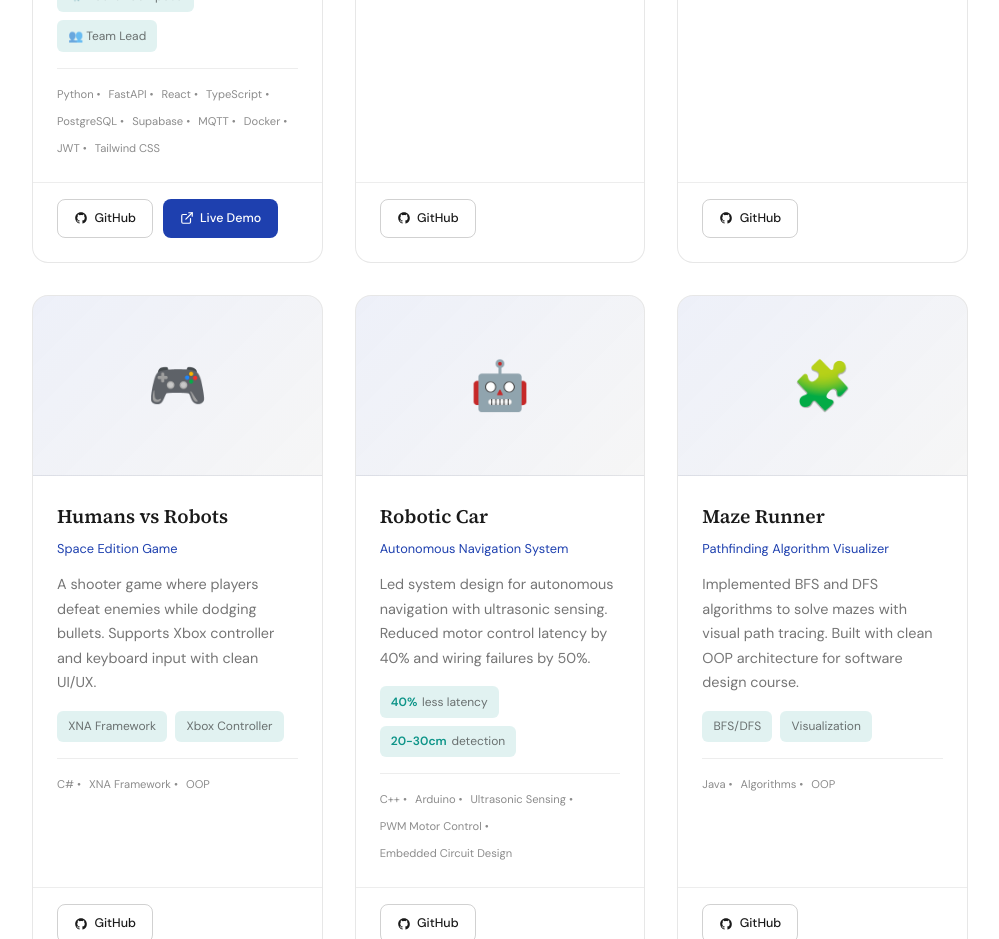
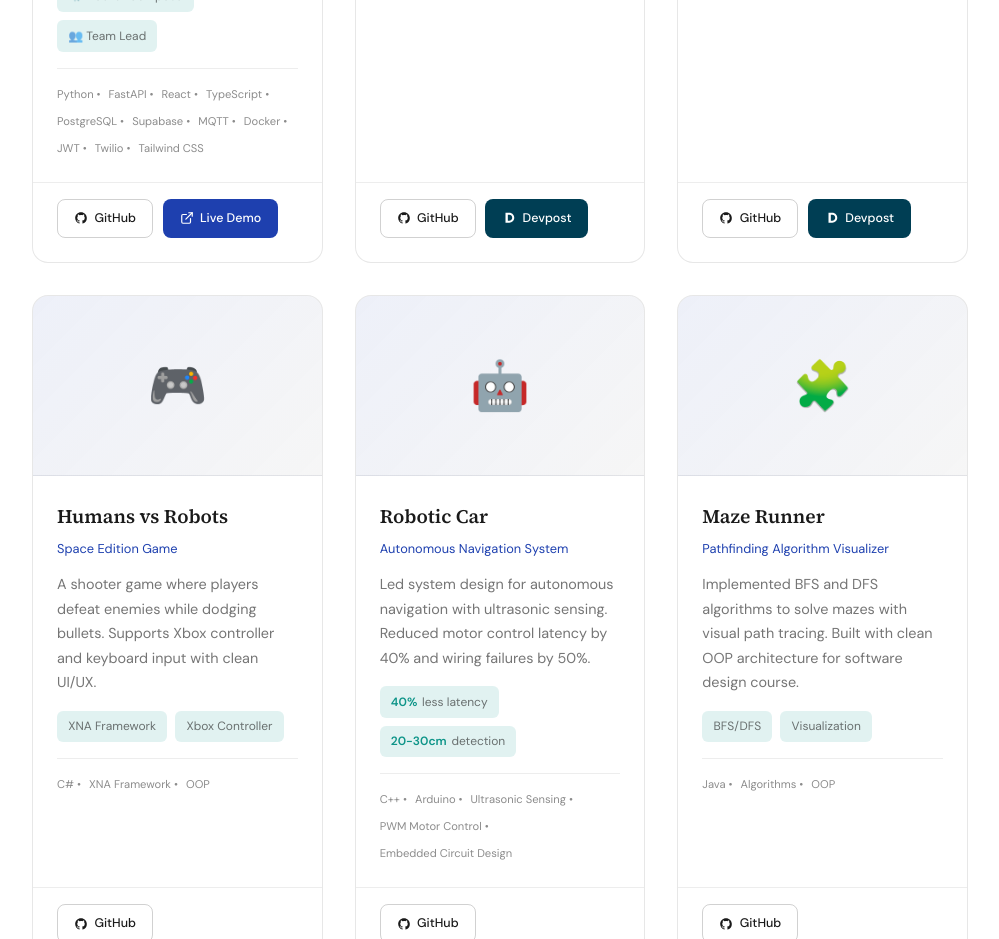
Before and after one commit to harmanpreet-sagar/personal-website, a Next.js app: page / in a window 1280 px wide. Shown: the part 3880-4819 px from the top of the page, without its empty margins (140-1139 px from the left). Built offline with nearby package versions, Linux system fonts and the light colour scheme.

Commit message:
update link buttons

```diff
--- a/app/globals.css
+++ b/app/globals.css
@@ -1023,6 +1023,16 @@ section {
   opacity: 0.85;
 }
 
+.project-link-devpost {
+  background: #003E54;
+  color: #ffffff;
+  border: 1px solid transparent;
+}
+
+.project-link-devpost:hover {
+  opacity: 0.85;
+}
+
 /* Hamburger and Mobile Menu - Hidden on Desktop */
 .hamburger {
   display: none;
--- a/components/Projects.tsx
+++ b/components/Projects.tsx
@@ -8,6 +8,7 @@ interface Project {
   emoji: string
   githubUrl: string
   demoUrl?: string
+  devpostUrl?: string
 }
 
 const projects: Project[] = [
@@ -20,7 +21,7 @@ interface Project {
       { label: '🐳 Docker Compose' },
       { label: '👥 Team Lead' }
     ],
-      tech: ['Python', 'FastAPI', 'React', 'TypeScript', 'PostgreSQL', 'Supabase', 'MQTT', 'Docker', 'JWT', 'Tailwind CSS'],
+    tech: ['Python', 'FastAPI', 'React', 'TypeScript', 'PostgreSQL', 'Supabase', 'MQTT', 'Docker', 'JWT', 'Twilio', 'Tailwind CSS'],
     emoji: '🌿',
     githubUrl: 'https://github.com/harmanpreet-sagar/sfwreng-3a04-group6-t01-scemas',
     demoUrl: 'https://sfwreng-3a04-group6-t01-scemas.vercel.app'
@@ -32,7 +33,8 @@ interface Project {
     award: '🏆 1st Place — DeltaHacks IX',
     tech: ['Python', 'JavaScript', 'SQL', 'Firebase', 'HTML', 'CSS', 'Figma'],
     emoji: '💼',
-      githubUrl: 'https://github.com/harmanpreet-sagar/Delta-Hacks'
+    githubUrl: 'https://github.com/harmanpreet-sagar/Delta-Hacks',
+    devpostUrl: 'https://devpost.com/software/rbc-bizconnect'
   },
   {
     title: 'MacWater',
@@ -41,7 +43,8 @@ interface Project {
     award: '🏆 DeltaHacks X',
     tech: ['HTML', 'CSS', 'JavaScript', 'SQL', 'Node.js', 'TensorFlow', 'Figma'],
     emoji: '💧',
-      githubUrl: 'https://github.com/harmanpreet-sagar/MacWater'
+    githubUrl: 'https://github.com/harmanpreet-sagar/MacWater',
+    devpostUrl: 'https://devpost.com/software/macwater'
   },
   {
     title: 'Humans vs Robots',
@@ -136,6 +139,7 @@ interface Project {
                 target="_blank"
                 rel="noopener noreferrer"
               >
+                {/* GitHub mark */}
                 <svg viewBox="0 0 24 24" fill="currentColor" aria-hidden="true">
                   <path d="M12 2C6.477 2 2 6.484 2 12.017c0 4.425 2.865 8.18 6.839 9.504.5.092.682-.217.682-.483 0-.237-.008-.868-.013-1.703-2.782.605-3.369-1.343-3.369-1.343-.454-1.158-1.11-1.466-1.11-1.466-.908-.62.069-.608.069-.608 1.003.07 1.531 1.032 1.531 1.032.892 1.53 2.341 1.088 2.91.832.092-.647.35-1.088.636-1.338-2.22-.253-4.555-1.113-4.555-4.951 0-1.093.39-1.988 1.029-2.688-.103-.253-.446-1.272.098-2.65 0 0 .84-.27 2.75 1.026A9.564 9.564 0 0112 6.844c.85.004 1.705.115 2.504.337 1.909-1.296 2.747-1.027 2.747-1.027.546 1.379.202 2.398.1 2.651.64.7 1.028 1.595 1.028 2.688 0 3.848-2.339 4.695-4.566 4.943.359.309.678.92.678 1.855 0 1.338-.012 2.419-.012 2.747 0 .268.18.58.688.482A10.019 10.019 0 0022 12.017C22 6.484 17.522 2 12 2z" />
                 </svg>
@@ -148,12 +152,27 @@ interface Project {
                   target="_blank"
                   rel="noopener noreferrer"
                 >
+                  {/* External link icon */}
                   <svg viewBox="0 0 24 24" fill="none" stroke="currentColor" strokeWidth="2" strokeLinecap="round" strokeLinejoin="round" aria-hidden="true">
                     <path d="M18 13v6a2 2 0 01-2 2H5a2 2 0 01-2-2V8a2 2 0 012-2h6" />
                     <polyline points="15 3 21 3 21 9" />
                     <line x1="10" y1="14" x2="21" y2="3" />
                   </svg>
                   Live Demo
+                </a>
+              )}
+              {project.devpostUrl && (
+                <a
+                  href={project.devpostUrl}
+                  className="project-link-btn project-link-devpost"
+                  target="_blank"
+                  rel="noopener noreferrer"
+                >
+                  {/* Devpost "D" logomark */}
+                  <svg viewBox="0 0 24 24" fill="currentColor" aria-hidden="true">
+                    <path d="M6 3h6.5C17.09 3 21 6.91 21 11.5S17.09 20 12.5 20H6V3zm4 3.5v10h2.5c2.76 0 5-2.24 5-5s-2.24-5-5-5H10z" />
+                  </svg>
+                  Devpost
                 </a>
               )}
             </div>
```
Lines whose indentation alone changed are shown as unchanged.
